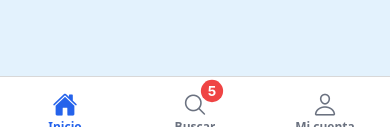
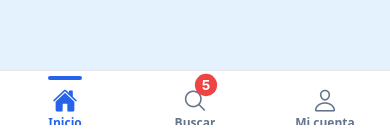
Before and after one commit to ignaci0vidal/MiAppTabs, a React Native app: screen / in a window 390 px wide. Shown: the part 704-841 px from the top of the page. Built offline with nearby package versions, Linux system fonts and the light colour scheme.

Commit message:
Agregar stack anidado y mejoras visuales

```diff
--- a/App.tsx
+++ b/App.tsx
@@ -65,8 +65,26 @@ const TabIcon: React.FC<TabIconProps> = ({
     iconName = 'help-circle-outline';
   }
 
+  const markerColor =
+    routeName === 'Inicio'
+      ? '#2563EB'
+      : routeName === 'Buscar'
+      ? '#EA580C'
+      : '#16A34A';
+
   return (
     <View style={styles.iconContainer}>
+      {focused && (
+        <View
+          style={[
+            styles.activeMarker,
+            {
+              backgroundColor: markerColor,
+            },
+          ]}
+        />
+      )}
+
       <Ionicons name={iconName} size={size} color={color} />
 
       {routeName === 'Buscar' && (
@@ -89,18 +107,32 @@ const App: React.FC = () => {
   return (
     <NavigationContainer>
       <Tab.Navigator
-        screenOptions={({ route }) => ({
+        screenOptions={({ route }) => {
+          const activeTintColor =
+            route.name === 'Inicio'
+              ? '#2563EB'
+              : route.name === 'Buscar'
+              ? '#EA580C'
+              : '#16A34A';
+
+          return {
             headerShown: true,
-          tabBarActiveTintColor: '#2563EB',
-          tabBarInactiveTintColor: '#6B7280',
+            tabBarActiveTintColor: activeTintColor,
+            tabBarInactiveTintColor: '#64748B',
             tabBarLabelStyle: {
               fontSize: 12,
               fontWeight: '600',
             },
+            tabBarItemStyle: {
+              paddingVertical: 4,
+            },
             tabBarStyle: {
-            height: 64,
-            paddingBottom: 8,
-            paddingTop: 8,
+              height: 70,
+              paddingBottom: 6,
+              paddingTop: 6,
+              backgroundColor: '#FFFFFF',
+              borderTopWidth: 1,
+              borderTopColor: '#E5E7EB',
             },
             tabBarIcon: ({ color, size, focused }) => (
               <TabIcon
@@ -110,7 +142,8 @@ const App: React.FC = () => {
                 focused={focused}
               />
             ),
-        })}
+          };
+        }}
       >
         <Tab.Screen
           name="Inicio"
@@ -139,15 +172,22 @@ export default App;
 
 const styles = StyleSheet.create({
   iconContainer: {
-    width: 32,
-    height: 28,
+    width: 48,
+    height: 32,
     alignItems: 'center',
     justifyContent: 'center',
+  },
+  activeMarker: {
+    position: 'absolute',
+    top: -8,
+    width: 34,
+    height: 4,
+    borderRadius: 999,
   },
   badge: {
     position: 'absolute',
     top: -8,
-    right: -10,
+    right: 4,
     backgroundColor: '#EF4444',
     minWidth: 18,
     height: 18,
--- a/package.json
+++ b/package.json
@@ -9,6 +9,7 @@
     "web": "expo start --web"
   },
   "dependencies": {
+    "@expo/metro-runtime": "~6.1.2",
     "@expo/vector-icons": "^15.0.3",
     "@react-navigation/bottom-tabs": "^7.15.11",
     "@react-navigation/native": "^7.2.2",
@@ -16,9 +17,11 @@
     "expo": "~54.0.33",
     "expo-status-bar": "~3.0.9",
     "react": "19.1.0",
+    "react-dom": "19.1.0",
     "react-native": "0.81.5",
     "react-native-safe-area-context": "~5.6.0",
-    "react-native-screens": "~4.16.0"
+    "react-native-screens": "~4.16.0",
+    "react-native-web": "^0.21.0"
   },
   "devDependencies": {
     "@types/react": "~19.1.0",
```
Also changed, not shown: 1 other file (tests, documents, lock files or other folders). Lines whose indentation alone changed are shown as unchanged.
